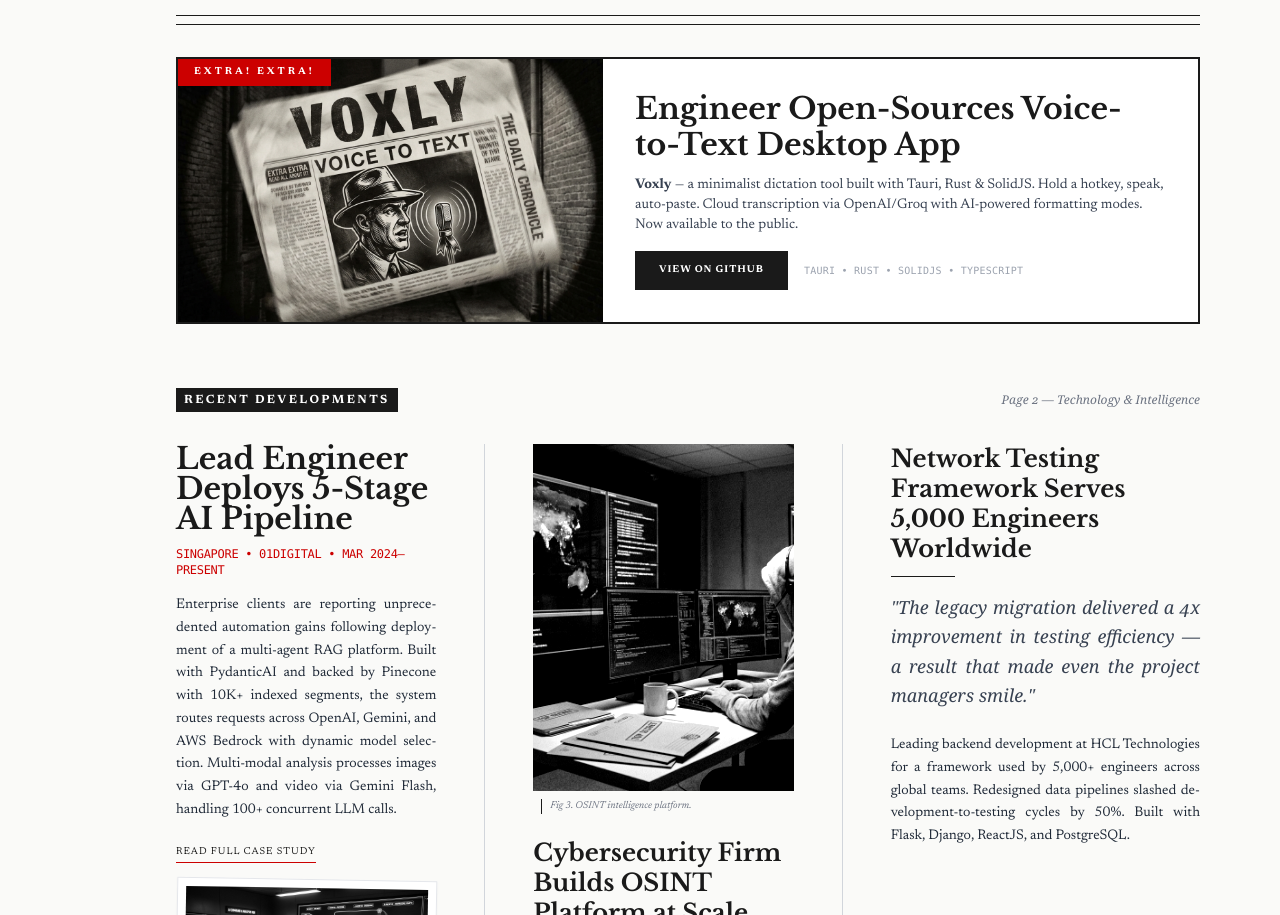
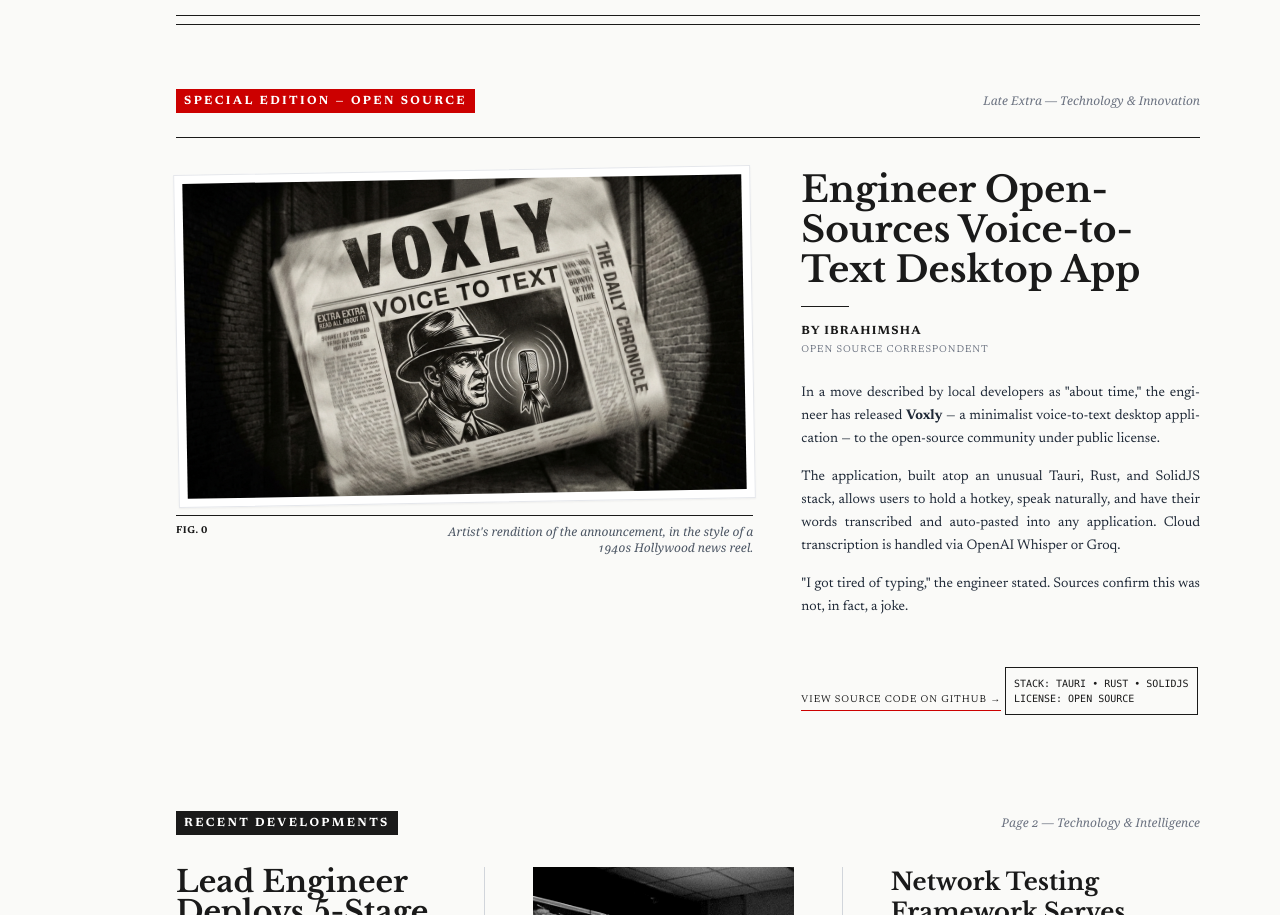
Before and after one commit to ibrahimshadev/ibrahimshadev.github.io, a plain HTML site: page index.html in a window 1280 px wide. Shown: the part 1690-2605 px from the top of the page. Drawn offline with nearby package versions, Linux system fonts and the light colour scheme; a web font is replaced by a local one.

Commit message:
Redesign Voxly banner as proper newspaper article
Uses same editorial style as rest of site: serif fonts, justified text,
hairline rules, figure captions, byline. Witty reporter-style prose.

```diff
--- a/index.html
+++ b/index.html
@@ -143,23 +143,42 @@
 </div>
 </section>
 <div class="w-full border-t border-news-ink mb-2"></div>
-<div class="w-full border-t border-news-ink mb-8"></div>
-<div class="mb-16 border-2 border-news-ink bg-white relative overflow-hidden">
-<div class="absolute -top-0 left-0 bg-primary text-white text-[10px] font-bold uppercase tracking-[0.3em] px-4 py-1.5 z-10">Extra! Extra!</div>
-<div class="grid grid-cols-1 md:grid-cols-12 gap-0">
-<div class="md:col-span-5 relative overflow-hidden">
-<img alt="Voxly newspaper announcement in classic Hollywood style" class="w-full h-full object-cover min-h-[200px]" src="images/voxly-banner.png"/>
+<div class="w-full border-t border-news-ink mb-16"></div>
+<section class="mb-24">
+<div class="flex justify-between items-center mb-6">
+<span class="text-xs font-bold uppercase tracking-[0.2em] bg-primary text-white px-2 py-1">Special Edition — Open Source</span>
+<span class="text-xs font-serif italic text-gray-500">Late Extra — Technology &amp; Innovation</span>
 </div>
-<div class="md:col-span-7 p-6 md:p-8 flex flex-col justify-center">
-<h3 class="font-headline text-2xl md:text-3xl font-bold leading-tight mb-3">Engineer Open-Sources Voice-to-Text Desktop App</h3>
-<p class="text-sm font-display text-gray-700 mb-4"><strong>Voxly</strong> — a minimalist dictation tool built with Tauri, Rust &amp; SolidJS. Hold a hotkey, speak, auto-paste. Cloud transcription via OpenAI/Groq with AI-powered formatting modes. Now available to the public.</p>
-<div class="flex items-center gap-4">
-<a href="https://github.com/ibrahimshadev/Voxly" target="_blank" class="inline-block bg-news-ink text-white text-[10px] uppercase font-bold tracking-widest px-6 py-3 hover:bg-primary transition-colors">View on GitHub</a>
-<span class="text-[10px] font-mono uppercase tracking-wide text-gray-400">Tauri • Rust • SolidJS • TypeScript</span>
+<div class="grid grid-cols-1 lg:grid-cols-12 gap-8 lg:gap-12 items-start border-t border-news-ink pt-8">
+<div class="lg:col-span-7">
+<figure class="block w-full">
+<div class="border border-gray-200 p-2 bg-white shadow-sm -rotate-1 hover:rotate-0 transition-transform duration-500">
+<img alt="Voxly announcement — classic Hollywood spinning newspaper" class="w-full aspect-video object-cover" src="images/voxly-banner.png"/>
+</div>
+<figcaption class="flex justify-between items-start mt-3 border-t border-news-ink pt-2">
+<span class="text-[10px] uppercase tracking-wider font-bold">Fig. 0</span>
+<span class="text-xs italic font-serif text-gray-600 max-w-xs text-right">Artist's rendition of the announcement, in the style of a 1940s Hollywood news reel.</span>
+</figcaption>
+</figure>
+</div>
+<div class="lg:col-span-5">
+<h3 class="font-headline text-3xl md:text-4xl font-bold leading-tight mb-4">Engineer Open-Sources Voice-to-Text Desktop App</h3>
+<div class="border-t border-news-ink w-12 mb-4"></div>
+<p class="text-xs font-bold uppercase tracking-widest mb-1">By Ibrahimsha</p>
+<p class="text-[10px] uppercase tracking-widest text-gray-500 mb-6">Open Source Correspondent</p>
+<div class="text-justify-newspaper text-sm leading-relaxed font-display text-gray-800">
+<p class="mb-4">In a move described by local developers as "about time," the engineer has released <strong>Voxly</strong> — a minimalist voice-to-text desktop application — to the open-source community under public license.</p>
+<p class="mb-4">The application, built atop an unusual Tauri, Rust, and SolidJS stack, allows users to hold a hotkey, speak naturally, and have their words transcribed and auto-pasted into any application. Cloud transcription is handled via OpenAI Whisper or Groq.</p>
+<p class="mb-6">"I got tired of typing," the engineer stated. Sources confirm this was not, in fact, a joke.</p>
+</div>
+<a href="https://github.com/ibrahimshadev/Voxly" target="_blank" class="inline-block text-[10px] uppercase tracking-widest border-b border-primary pb-0.5 hover:text-primary transition-colors">View Source Code on GitHub →</a>
+<div class="mt-6 text-[10px] font-mono border border-news-ink p-2 inline-block">
+STACK: TAURI • RUST • SOLIDJS<br/>
+LICENSE: OPEN SOURCE
 </div>
 </div>
 </div>
-</div>
+</section>
 <section class="mb-24">
 <div class="flex justify-between items-center mb-8">
 <span class="text-xs font-bold uppercase tracking-[0.2em] bg-news-ink text-white px-2 py-1">Recent Developments</span>
```
